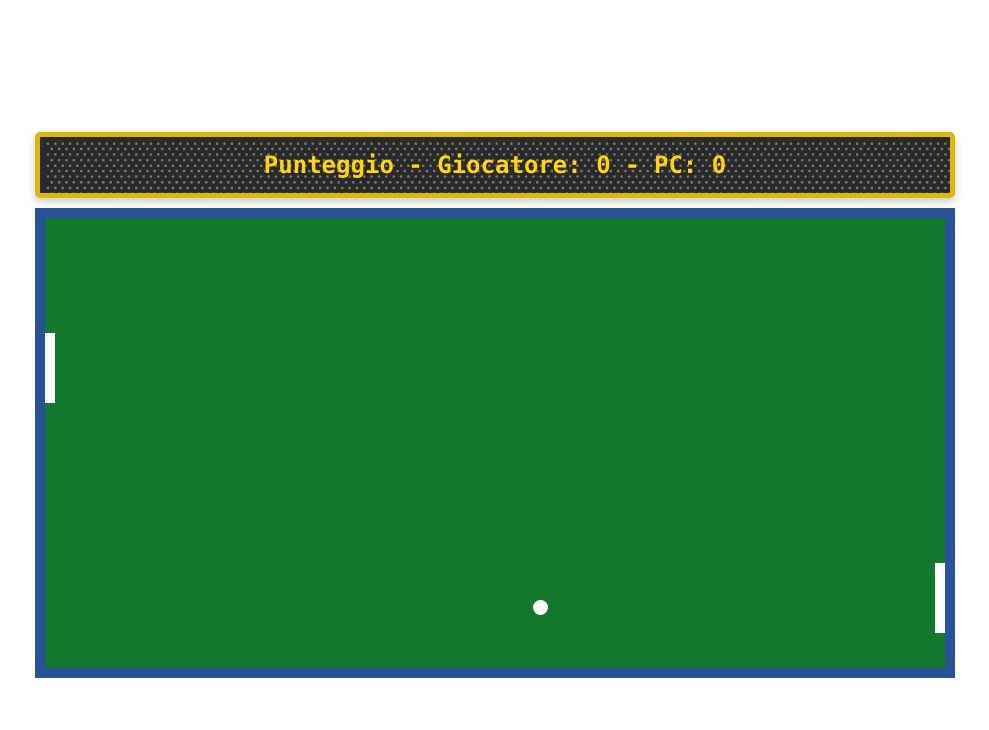
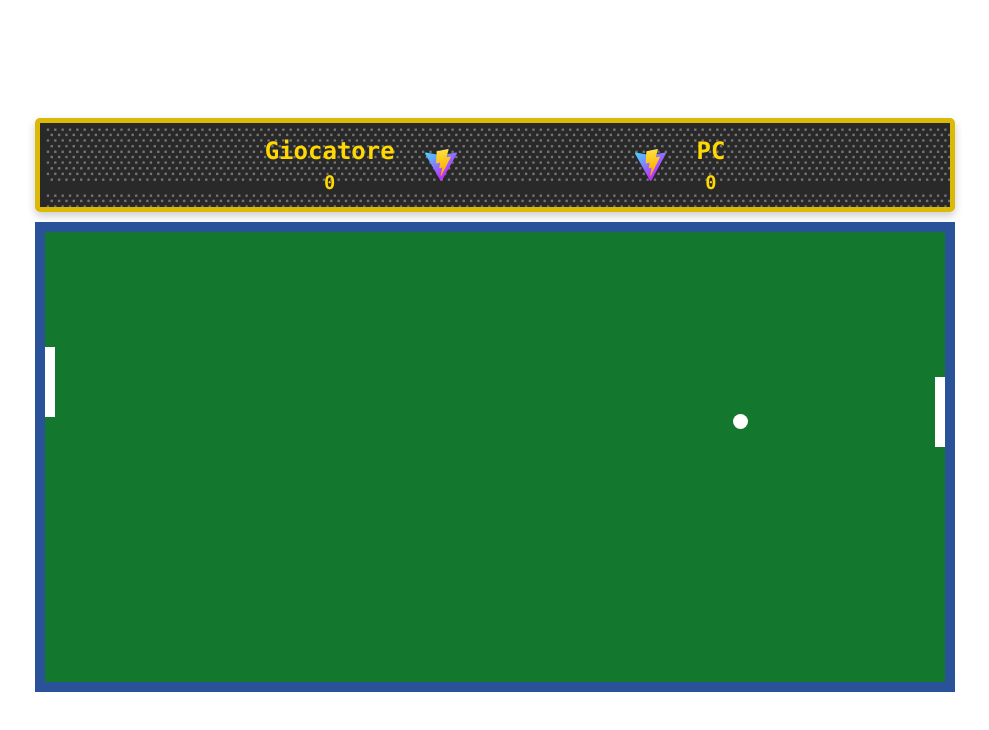
Before and after one commit to AndreaSergi/DevPlayground, a React (Vite) app in the folder devplayground/: page / in a window 1280 px wide. Shown: the top 730 px of the page, without its empty margins (145-1134 px from the left). Built offline with nearby package versions, Linux system fonts and the light colour scheme.

Commit message:
aggiornamento stile punteggio

```diff
--- a/devplayground/src/pingPong/Punteggio.jsx
+++ b/devplayground/src/pingPong/Punteggio.jsx
@@ -1,22 +1,48 @@
 /* eslint-disable react/prop-types */
 export function Punteggio({ player, opponent }) {
   const scoreStyle = {
-    padding: '10px',
-    margin: '10px 0',
-    borderRadius: '5px',
+    padding: "10px",
+    margin: "10px 0",
+    borderRadius: "5px",
     background: 'url("backgroundPunteggio.png")',
-    color: '#ffd702',
-    textAlign: 'center',
-    boxShadow: '0 4px 8px 0 rgba(0, 0, 0, 0.2)',
+    color: "#ffd702",
+    textAlign: "center",
+    boxShadow: "0 4px 8px 0 rgba(0, 0, 0, 0.2)",
     fontFamily: '"Lucida Console", Monaco, monospace',
-    border: '5px solid #dbb906'
+    border: "5px solid #dbb906",
+    display: "flex",
+    flexDirection: "horizontal",
+    align: "center",
+    justifyContent: "center"
   };
+
+  const sx = {
+    marginRight: "10%",
+    display: "flex",
+    flexDirection: "horizontal",
+  }
+  const dx = {
+    marginLeft: "10%",
+    display: "flex",
+    flexDirection: "horizontal",
+  }
 
   return (
     <div style={scoreStyle}>
-      <h2>
-        Punteggio - Giocatore: {player} - PC: {opponent}
-      </h2>
+      <div style={sx}>
+        <div style={{marginRight: "30px"}}>
+          <h2>Giocatore</h2>
+          <h3>{player}</h3>
+        </div>
+        <img src="vite.svg" alt="avatar giocatore" />
+      </div>
+      <div style={dx}>
+        <img src="vite.svg" alt="avatar pc" />
+        <div style={{marginLeft: "30px"}}>
+          <h2>PC</h2>
+          <h3>{opponent}</h3>
+        </div>
+      </div>
     </div>
   );
 }
```
